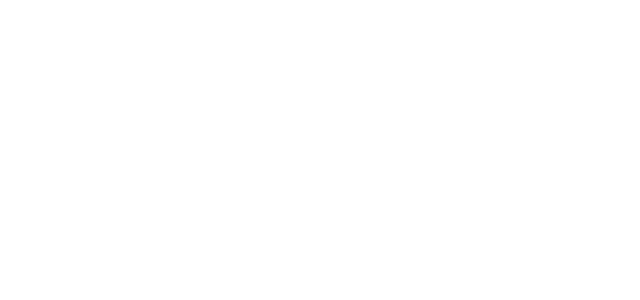
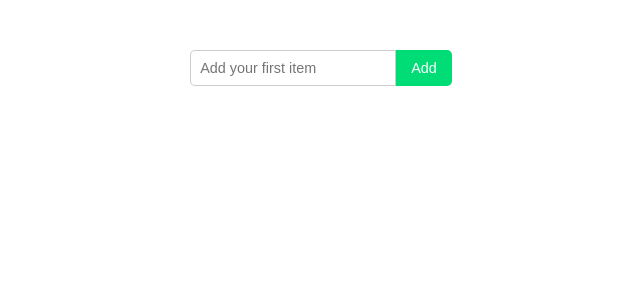
Before and after one commit to konst-uklon/test-with-ts, a React (Create React App) app: page / in a window 1280 px wide. Shown: the top 300 px of the page, without its empty margins (24-664 px from the left). Built offline with nearby package versions, Linux system fonts and the light colour scheme.

Commit message:
add fully worked app

```diff
--- a/src/App.tsx
+++ b/src/App.tsx
@@ -1,8 +1,34 @@
 import { FunctionComponent } from 'react';
 import './App.scss';
+import CompareTable from './components/CompareTable/CompareTable';
+import ScoreTable from './components/ScoreTable/ScoreTable';
+import UserInput from './components/UserInput/UserInput';
+import { useSelector, useDispatch } from 'react-redux';
+import { getData } from './store/userItems/selectors';
+import { loadData } from './store/userItems/actions';
+import { useEffect } from 'react';
+import ResetButton from './components/ResetButton/ResetButton';
 
 const App: FunctionComponent = () => {
-  return <div className='App'></div>;
+  const isUserItems = useSelector(getData).length;
+  const dispatch = useDispatch();
+
+  useEffect(() => {
+    dispatch(loadData());
+  }, [dispatch]);
+
+  return (
+    <>
+      {isUserItems ? <ResetButton /> : null}
+      <div className='app__container'>
+        <div className='app__entry-field'>
+          <UserInput />
+          {isUserItems ? <ScoreTable /> : null}
+        </div>
+        {isUserItems ? <CompareTable /> : null}
+      </div>
+    </>
+  );
 };
 
 export default App;
--- a/src/components/CompareTable/CompareTable.tsx
+++ b/src/components/CompareTable/CompareTable.tsx
@@ -1,5 +1,4 @@
 import { FunctionComponent, MouseEvent } from 'react';
-import './CompareTable.scss';
 import Table from '@material-ui/core/Table';
 import TableBody from '@material-ui/core/TableBody';
 import TableCell from '@material-ui/core/TableCell';
--- a/src/components/UserInput/UserInput.module.scss
+++ b/src/components/UserInput/UserInput.module.scss
@@ -1,5 +1,5 @@
 .user {
-  &__form &__unput {
+  &Form &Input {
     border: 1px solid rgba(128, 128, 128, 0.4);
     border-radius: 5px 0 0 5px;
     padding: 9px;
@@ -11,7 +11,7 @@
     }
   }
 
-  &__submit {
+  &Submit {
     background: rgb(0, 221, 118);
     outline: none;
     border-radius: 0 5px 5px 0;
@@ -25,12 +25,12 @@
     &:hover {
       cursor: pointer;
     }
-    &-disabled {
+    &Disabled {
       cursor: unset;
     }
   }
 
-  &__error {
+  &Error {
     width: 80%;
     color: red;
     text-align: center;
--- a/src/components/UserInput/UserInput.tsx
+++ b/src/components/UserInput/UserInput.tsx
@@ -1,5 +1,10 @@
-import React from 'react';
-import './UserInput.scss';
+import { FunctionComponent } from 'react';
+import {
+  userForm,
+  userInput,
+  userSubmit,
+  userError,
+} from './UserInput.module.scss';
 import { Formik, Form, Field } from 'formik';
 import * as yup from 'yup';
 import { useSelector, useDispatch } from 'react-redux';
@@ -10,46 +15,34 @@ import {
   UserItemsArrType,
   AppDispatch,
 } from '../../appTypes/appTypes';
+import { ValuesArrTypes } from './UsetItemTypes';
 
-type ValuesArrTypes = (boolean | null)[];
-
-const UserInput = () => {
+const UserInput: FunctionComponent = () => {
   const data: UserItemsArrType = useSelector(getData);
   const dispatch = useDispatch<AppDispatch>();
-
-  // add custom validation method
-  yup.addMethod<yup.StringSchema>(
-    yup.string,
-    'uniqueName',
-    function isUniqueName(message: string) {
-      return this.test(`test-unique-name`, message, function (value) {
-        const { path, createError } = this;
-
-        if (data.length > 0 && value !== undefined) {
-          const names: string[] = data.map((e) => e.name.toLowerCase());
-          const isUnique: boolean = !names.includes(value.toLowerCase());
-          return isUnique;
-        }
-
-        return createError({ path, message: message });
-      });
-    }
-  );
 
   const validationSchema = yup.object().shape({
     item: yup
       .string()
       .required('Required')
-      .uniqueName('This item already exists'),
+      .test('is-unique', `Item is already exists`, (value) => {
+        if (data.length > 0 && value !== undefined) {
+          const names: string[] = data.map((e) => e.name.toLowerCase()); // getting an array of already existing elements, converting to one type for comparison
+          const isUnique: boolean = !names.includes(value.toLowerCase());
+          return isUnique;
+        }
+        return true;
+      }),
   });
 
   const addNewItem = (
     value: { item: string },
     actions: { resetForm: () => void }
   ) => {
-    const dataLength: number = data.length;
-    const newItemValue: ValuesArrTypes = [];
+    const dataLength: number = data.length; // get length of user data
+    const newItemValue: ValuesArrTypes = []; // empty array for new item, will fill with the relation of the new item to the existing ones
 
+    // loop for creating values of a new item
     for (let i = 0; i <= dataLength; i++) {
       switch (i) {
         case dataLength:
@@ -60,16 +53,17 @@ const UserInput = () => {
           break;
       }
     }
-
+    // crete new item
     const newItem: UserItemType = { name: value.item, value: newItemValue };
 
+    // if there are already existing items, the new-to-old relationship is added to them by default "new less than old"
     if (dataLength > 0) {
       data.forEach((e) => e.value.push(true));
     }
-
+    // new data for app with new item
     const newData: UserItemsArrType = [...data, newItem];
 
-    dispatch(updateData(newData));
+    dispatch(updateData(newData)); // set new arr to store
     actions.resetForm();
   };
 
@@ -83,22 +77,22 @@ const UserInput = () => {
     >
       {({ errors, isSubmitting }) => (
         <>
-          <Form className='user__form'>
+          <Form className={userForm}>
             <Field
               type='text'
               name='item'
               placeholder={data.length ? 'New item' : 'Add your first item'}
-              className='user__unput'
+              className={userInput}
             />
             <Field
               type='submit'
               name='submit'
               disabled={isSubmitting}
-              className='user__submit'
+              className={userSubmit}
               value='Add'
             />
           </Form>
-          {errors ? <p className='user__error'>{errors.item}</p> : null}
+          {errors ? <p className={userError}>{errors.item}</p> : null}
         </>
       )}
     </Formik>
--- a/src/components/UserInput/UsetItemTypes.tsx
+++ b/src/components/UserInput/UsetItemTypes.tsx
@@ -1 +1 @@
-export let i: string;
+export type ValuesArrTypes = (boolean | null)[];
--- a/src/index.tsx
+++ b/src/index.tsx
@@ -2,10 +2,14 @@ import React from 'react';
 import ReactDOM from 'react-dom';
 import './index.scss';
 import App from './App';
+import { Provider } from 'react-redux';
+import store from './store/store';
 
 ReactDOM.render(
   <React.StrictMode>
-    <App />
+    <Provider store={store}>
+      <App />
+    </Provider>
   </React.StrictMode>,
   document.getElementById('root')
 );
--- a/src/store/userItems/actions.tsx
+++ b/src/store/userItems/actions.tsx
@@ -1,9 +1,8 @@
 import { LOAD_DATA, UPDATE_DATA, DELETE_DATA } from './actionTypes';
 import { UserItemsArrType } from '../../appTypes/appTypes';
 
-export const loadData = (data: UserItemsArrType) => ({
+export const loadData = () => ({
   type: LOAD_DATA,
-  payload: data,
 });
 
 export const updateData = (data: UserItemsArrType) => ({
--- a/src/store/userItems/reducer.tsx
+++ b/src/store/userItems/reducer.tsx
@@ -10,7 +10,7 @@ const initialState = {
 const reducer = (state = initialState, { type, payload }: any) => {
   switch (type) {
     case LOAD_DATA:
-      return { ...state, ...payload };
+      return { ...state };
     case UPDATE_DATA:
       localStorage.setItem('user-items', JSON.stringify(payload));
       return { ...state, data: payload };
--- a/src/store/userItems/selectors.tsx
+++ b/src/store/userItems/selectors.tsx
@@ -3,11 +3,7 @@ type ItemType = {
   name: string;
   value: ValuesType;
 };
-type DataType = [ItemType];
-// type UserItemType = {
-//   data: DataType;
-// };
+type DataType = { data: ItemType[] };
+type UserItemType = { userItems: DataType };
 
-export const getData = (state: any) => state.userItems.data;
-
-// https://stackoverflow.com/questions/42283729/how-to-use-selectors-in-redux-app-with-typescript
+export const getData = (state: UserItemType) => state.userItems.data;
```
Also changed, not shown: tsconfig.json (+2 -9 lines).
